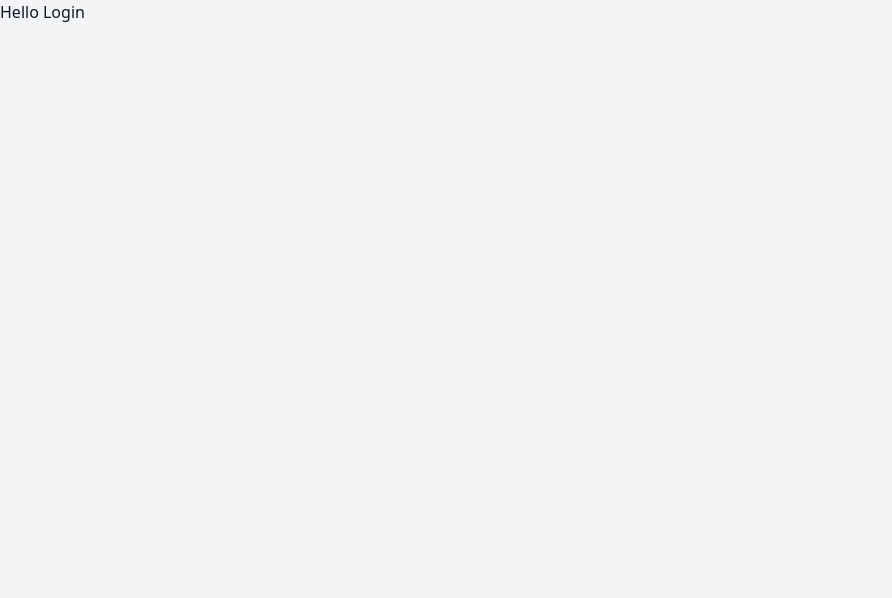
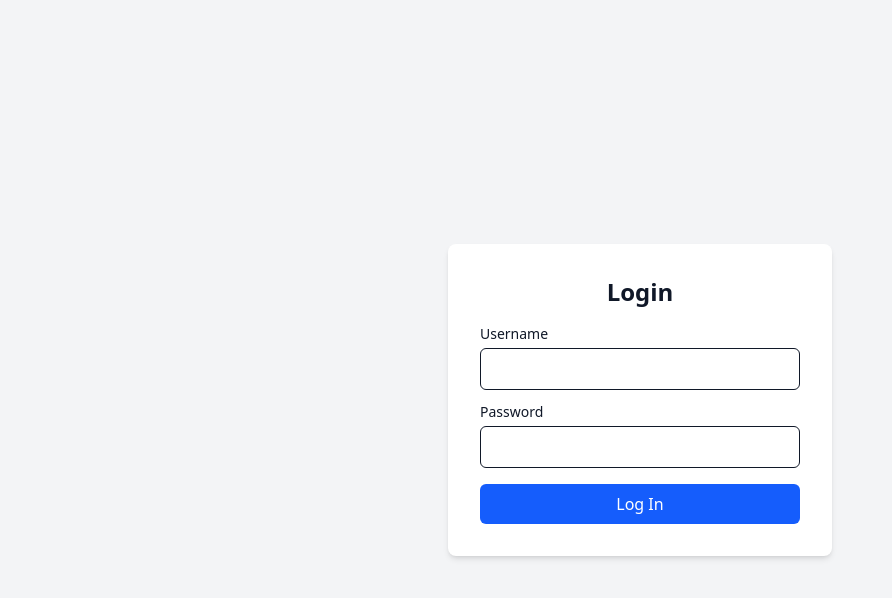
Before and after one commit to joshuavicente/movie-booking-app, a React (Vite) app: page / in a window 1280 px wide. Shown: the top 598 px of the page, without its empty margins (0-892 px from the left). Built offline with nearby package versions, Linux system fonts and the light colour scheme.

Commit message:
feat: Updated login component to handle BookingContext and hooks

```diff
--- a/src/context/BookingContext.tsx
+++ b/src/context/BookingContext.tsx
@@ -73,7 +73,7 @@ export const BookingProvider = ({ children }: { children: ReactNode }) => {
   const value: BookingContextType = {
     bookings,
     user,
-    isLoggedIn: !!user,
+    isLoggedIn: !!user, // Converts user to a boolean, if it doesn't exist, it's false
     login,
     logout,
     addBooking,
--- a/src/pages/Login.tsx
+++ b/src/pages/Login.tsx
@@ -1,3 +1,71 @@
+import { useState } from "react";
+import { useNavigate } from "react-router-dom";
+import { useBooking } from "../context/BookingContext";
+
 export const Login = () => {
-  return <div>Hello Login</div>;
+  const { login } = useBooking();
+  const navigate = useNavigate();
+
+  const [username, setUsername] = useState("");
+  const [password, setPassword] = useState("");
+  const [error, setError] = useState("");
+
+  const handleSubmit = (e: React.FormEvent) => {
+    e.preventDefault();
+
+    // Simple validation
+    if (!username || !password) {
+      setError("Please enter both username and password.");
+      return;
+    }
+
+    // Try logging in
+    const success = login(username, password);
+    if (!success) {
+      setError("Invalid credentials.");
+    } else {
+      // Redirect to home on success
+      navigate("/home");
+    }
+  };
+
+  return (
+    <div className="min-h-screen flex items-center justify-center bg-gray-100">
+      <form
+        onSubmit={handleSubmit}
+        className="bg-white p-8 rounded-lg shadow-md w-full max-w-sm"
+      >
+        <h1 className="text-2xl font-bold mb-4 text-center">Login</h1>
+
+        {error && <p className="text-red-500 mb-3 text-sm">{error}</p>}
+
+        <label htmlFor="username" className="block text-sm font-medium mb-1">
+          Username
+        </label>
+        <input
+          type="text"
+          value={username}
+          onChange={(e) => setUsername(e.target.value)}
+          className="w-full mb-3 px-3 py-2 border rounded-md focus:outline-none focus:ring-2 focus:ring-blue-500"
+        />
+
+        <label htmlFor="password" className="block text-sm font-medium mb-1">
+          Password
+        </label>
+        <input
+          type="password"
+          value={password}
+          onChange={(e) => setPassword(e.target.value)}
+          className="w-full mb-4 px-3 py-2 border rounded-md focus:outline-none focus:ring-2 focus:ring-blue-500"
+        />
+
+        <button
+          type="submit"
+          className="w-full bg-blue-600 text-white py-2 rounded-md hover:bg-blue-700 transition"
+        >
+          Log In
+        </button>
+      </form>
+    </div>
+  );
 };
--- a/src/routes/ProtectedRoute.tsx
+++ b/src/routes/ProtectedRoute.tsx
@@ -3,7 +3,7 @@ import { useBooking } from "../context/BookingContext";
 import { JSX } from "react";
 
 export const ProtectedRoute = ({ children }: { children: JSX.Element }) => {
-  const { isLoggedIn } = useBooking();
+  const { isLoggedIn } = useBooking(); // If user is logged in, isLoggedIn will be true
 
   if (!isLoggedIn) {
     // Redirect to login page if user is not logged in
```
